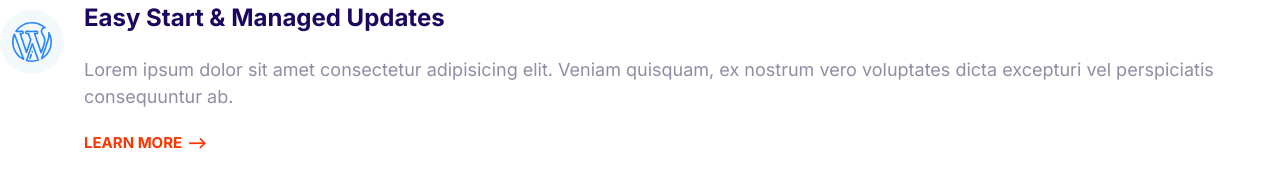
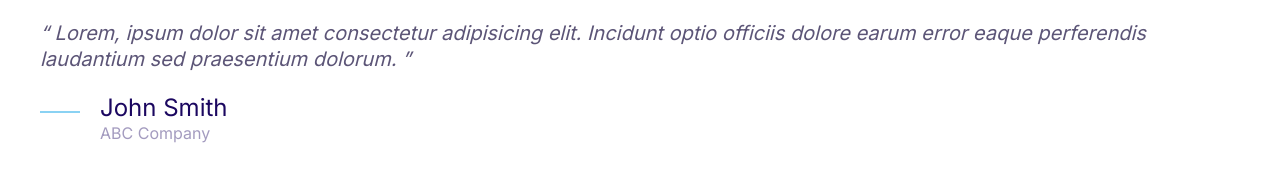
Before and after one commit to Faksfancy/faks-web, a plain HTML site: page index.html in a window 1280 px wide. Drawn offline with Linux system fonts and the light colour scheme.

Commit message:
defining quote.

```diff
--- a/css/index.css
+++ b/css/index.css
@@ -4,6 +4,7 @@
     --color-accent: #ff3400;
     --color-headings:#1b0760;
     --color-body: #918Ca4;
+    --color-body-darker: #5c5577;
     --color-border: #ccc;
     --border-radius: 30px;
 }
@@ -332,3 +333,52 @@
   .media__image {
     margin-top: 1rem;
   }
+
+ /* Quotes */
+.quote {
+    font-size: 3rem;
+    font-style: italic;
+    color: var(--color-body-darker);
+    line-height: 1.3;
+  }
+
+  .quote__text::before {
+    content: open-quote;
+  }
+
+  .quote__text::after {
+    content: close-quote;
+  }
+
+  .quote__author {
+    font-size: 3rem;
+    font-weight: 500;
+    font-style: normal;
+    margin-bottom: 0;
+  }
+
+  .quote__organization {
+    color: var(--color-headings);
+    opacity: 0.4;
+    font-size: 2rem;
+    font-style: normal;
+  }
+
+  .quote__line {
+    position: relative;
+    bottom: 10px;
+  }
+
+  @media screen and (min-width: 1024px) {
+    .quote {
+      font-size: 2rem;
+    }
+
+    .quote__author {
+      font-size: 2.4rem;
+    }
+
+    .quote__organization {
+      font-size: 1.6rem;
+    }
+  }
--- a/index.html
+++ b/index.html
@@ -12,24 +12,25 @@
     <link rel="stylesheet" href="/css/index.css">
 </head>
 <body>
+  <blockquote class="quote">
+    <p class="quote__text">
+      Lorem, ipsum dolor sit amet consectetur adipisicing elit. Incidunt optio
+      officiis dolore earum error eaque perferendis laudantium sed praesentium
+      dolorum.
+    </p>
+    <footer>
       <div class="media">
         <div class="media__image">
-      <span class="icon-container">
-        <svg class="icon icon--primary">
-           <use xlink:href="/images/sprite.svg#wordpress"></use>
+          <svg class="icon icon--primary quote__line">
+            <use xlink:href="images/sprite.svg#line"></use>
           </svg>
-    </span>
         </div>
         <div class="media__body">
-      <h3 class="media__title">Easy Start & Managed Updates</h3>
-      <p>
-        Lorem ipsum dolor sit amet consectetur adipisicing elit. Veniam quisquam,
-        ex nostrum vero voluptates dicta excepturi vel perspiciatis consequuntur
-        ab.
-      </p>
-      <a href="#" class="link-arrow">learn more</a>
+          <h3 class="media__title quote__author">John Smith</h3>
+          <p class="quote__organization">ABC Company</p>
         </div>
       </div>
-
+    </footer>
+  </blockquote>
 </body>
 </html>
```
Also changed, not shown: component/quote.html (added, +20 -0 lines). Lines whose indentation alone changed are shown as unchanged.
